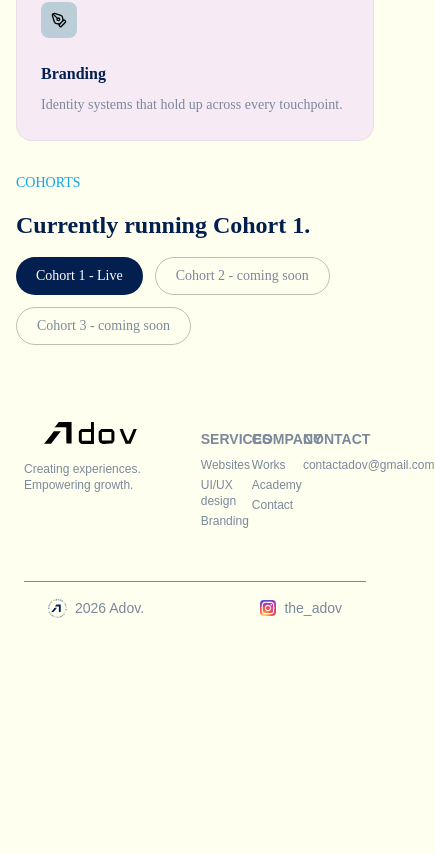
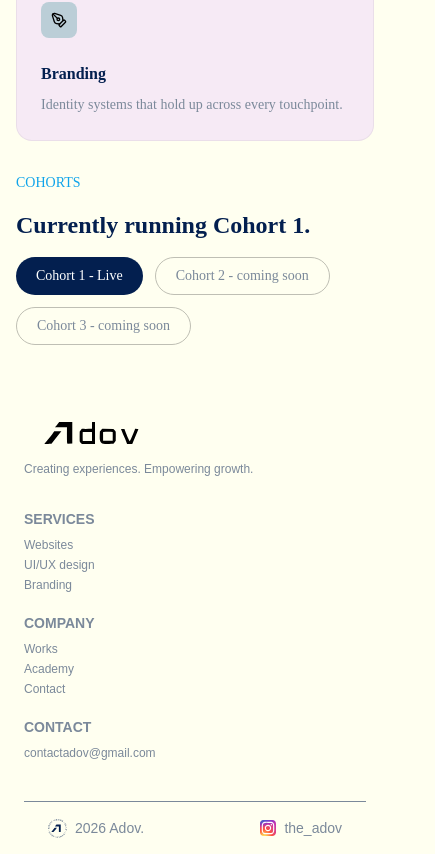
Before and after one commit to Dave-241/adov_capstone, a Next.js app: page /academy in a window 390 px wide. Shown: the part 2111-2965 px from the top of the page, 435 px wide, since content can reach past the window. Before the commit the page ends 2745 px from the top, so only its background shows below. Built offline with nearby package versions, Linux system fonts and the light colour scheme.

Commit message:
Update footer.tsx

```diff
--- a/app/academypage_component/footer.tsx
+++ b/app/academypage_component/footer.tsx
@@ -13,8 +13,8 @@ const UnderlineLink = ({ children }: { children: React.ReactNode }) => (
 const Footer = () => {
   return (
     <div className=" max-w-7xl  px-6  md:px-12  mx-auto w-full">
-      <div className=" flex md:flex md:justify-around gap-8  mx-auto py-10 md:py-12 border-b  border-[#7B899A]">
-        <div className="flex w-full gap-3  flex-col col-span-2 md:col-span-1">
+      <div className=" flex md:flex-row flex-col   md:justify-around gap-8  mx-auto py-10 md:py-12 border-b  border-[#7B899A]">
+        <div className="flex w-full gap-3   flex-col  md:col-span-1">
           <div>
             <Image
               src={adovlogo}
@@ -26,7 +26,7 @@ const Footer = () => {
             Creating experiences. Empowering growth.
           </h1>
         </div>
-        <div className=" m-3 grid grid-cols-3 ">
+        <div className=" gap-5 md:gap-0 grid md:grid-cols-3 ">
           <div className="flex flex-col gap-2">
             <h1 className="text-[#7B899A] font-bold hover:text-gray-700 transition-colors text-sm sm:text-base">
               SERVICES
```
